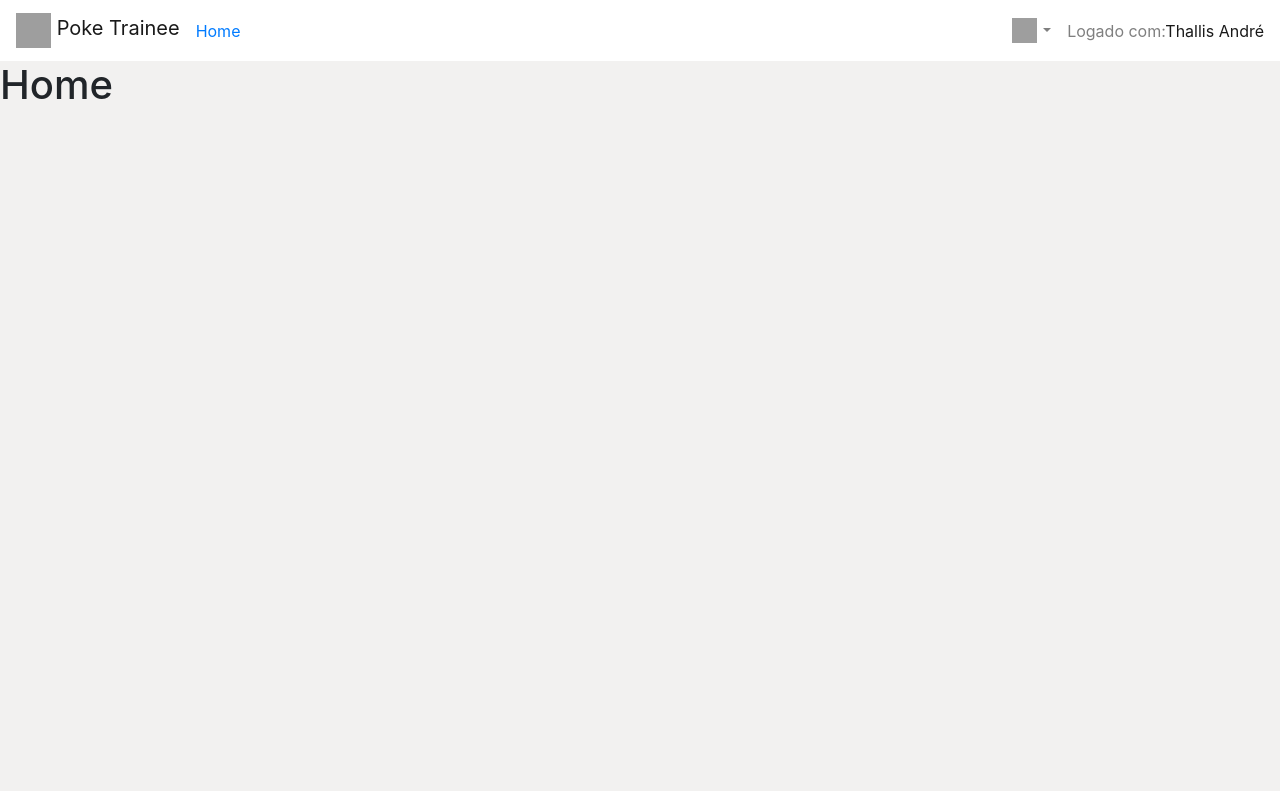
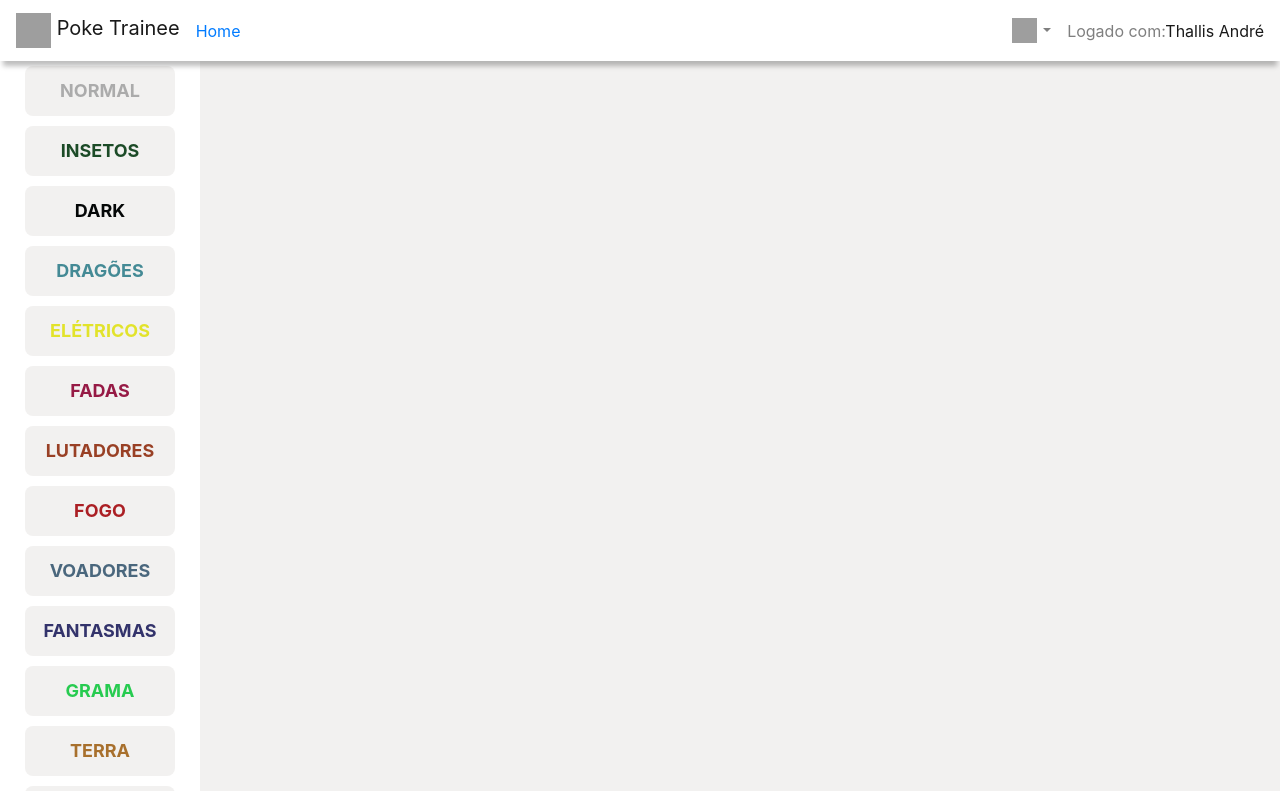
Before and after one commit to thallis-andre/Projeto-Trainee, a React (Create React App) app in the folder frontend/: page / in a window 1280 px wide. Shown: the top 791 px of the page. Built offline with nearby package versions, Linux system fonts and the light colour scheme; grey boxes are pictures that could not be loaded.

Commit message:
Criação da sidebar

```diff
--- a/frontend/src/pages/Header/styles.css
+++ b/frontend/src/pages/Header/styles.css
@@ -1,8 +1,11 @@
 .header {
   background-color: #fff;
+  -webkit-box-shadow: 0px 8px 5px -3px rgba(0, 0, 0, 0.26);
+  -moz-box-shadow: 0px 8px 5px -3px rgba(0, 0, 0, 0.26);
+  box-shadow: 0px 8px 5px -3px rgba(0, 0, 0, 0.26);
 }
 
-.dropdown-img .nav-link{
-  color: rgba(0,0,0,.5);
+.dropdown-img .nav-link {
+  color: rgba(0, 0, 0, 0.5);
   padding-left: 6px !important;
 }
--- a/frontend/src/pages/Home/index.js
+++ b/frontend/src/pages/Home/index.js
@@ -2,14 +2,16 @@ import React from 'react';
 
 import './styles.css';
 
-import Header from '../Header'
+import Sidebar from '../Sidebar'
+import Pokemon from '../Pokemon'
 
 
 function Home() {
   return (
-    <>
-      <h1>Home</h1>
-    </>
+    <div className="container-home">
+    <Sidebar />
+    <Pokemon />
+    </div>
   );
 }
 
--- a/frontend/src/pages/Home/styles.css
+++ b/frontend/src/pages/Home/styles.css
@@ -0,0 +1,4 @@
+/* .container-home {
+  display: flex;
+  justify-content: space-between;
+} */
--- /dev/null
+++ b/frontend/src/pages/Pokemon/index.js
@@ -0,0 +1,13 @@
+import React, { useState } from 'react';
+
+import './styles.css';
+
+
+function Pokemon() {
+
+  return (
+      <h1>Pokemon</h1>
+  );
+}
+
+export default Pokemon;
--- /dev/null
+++ b/frontend/src/pages/Pokemon/styles.css
@@ -0,0 +1,23 @@
+.sidebar-container {
+  background-color: #fff;
+  display: flex;
+  flex-direction: column;
+  max-width: 200px;
+  align-items: center;
+}
+
+.pokemon-type {
+  max-width: 150px;
+  width: 150px;
+  margin: 5px 0;
+  padding: 10px;
+  border: 0;
+  border-radius: 8px;
+  background: #f2f1f0;
+  font-weight: 700;
+  text-decoration: none;
+  font-size: 18px;
+  line-height: 30px;
+  outline: 0 !important;
+
+}
--- /dev/null
+++ b/frontend/src/pages/Sidebar/index.js
@@ -0,0 +1,49 @@
+import React, { useState } from 'react';
+
+import './styles.css';
+
+
+function Sidebar() {
+  // const tiposPokemons = ['Normal', 'Bug', 'Dark', 'Dragon', 'Electric', 'Fairy', 'Fighting', 'Fire', 'Flying', 'Ghost', 'Grass', 'Ground', 'Ice', 'Poison', 'Psychic', 'Rock', 'Steel', 'Water']
+  // const pokemonsTypes = ['Normal', 'Insetos', 'Dark', 'Dragões', 'Elétricos', 'Fadas', 'Lutadores', 'Fogo',
+  // 'Voadores', 'Fantasmas', 'Grama', 'Terra', 'Gelo', 'Venenosos', 'Psíquicos', 'Pedra', 'Metal', 'Aquáticos']
+
+  const [isFocus, setIsFocus] = useState('')
+
+  const pokemonsTypes = [
+    { type: 'NORMAL', color: '#ababab' },
+    { type: 'INSETOS', color: '#1c4b27' },
+    { type: 'DARK', color: '#040707' },
+    { type: 'DRAGÕES', color: '#448a95' },
+    { type: 'ELÉTRICOS', color: '#e2e32b' },
+    { type: 'FADAS', color: '#961a45' },
+    { type: 'LUTADORES', color: '#994025' },
+    { type: 'FOGO', color: '#ab1f24' },
+    { type: 'VOADORES', color: '#4a677d' },
+    { type: 'FANTASMAS', color: '#33336b' },
+    { type: 'GRAMA', color: '#27cb50' },
+    { type: 'TERRA', color: '#a8702d' },
+    { type: 'GELO', color: '#86d2f5' },
+    { type: 'VENENOSOS', color: '#9b69da' },
+    { type: 'PSÍQUICOS', color: '#f71d92' },
+    { type: 'PEDRA', color: '#48190b' },
+    { type: 'METAL', color: '#60756e' },
+    { type: 'AQUÁTICOS', color: '#1552e1' }
+  ]
+  return (
+    <div className="sidebar-container">
+
+
+      { pokemonsTypes.map(pokemonsTypes => (
+        <button className="pokemon-type"
+        onClick={() => setIsFocus(pokemonsTypes.type)}
+        style={{ color: isFocus === pokemonsTypes.type ? '#fff' : pokemonsTypes.color, backgroundColor: isFocus === pokemonsTypes.type ? 'red' : '#f2f1f0'  }} >
+
+          {pokemonsTypes.type}
+          </button>
+      ))}
+    </div>
+  );
+}
+
+export default Sidebar;
--- /dev/null
+++ b/frontend/src/pages/Sidebar/styles.css
@@ -0,0 +1,22 @@
+.sidebar-container {
+  background-color: #fff;
+  display: flex;
+  flex-direction: column;
+  max-width: 200px;
+  align-items: center;
+}
+
+.pokemon-type {
+  max-width: 150px;
+  width: 150px;
+  margin: 5px 0;
+  padding: 10px;
+  border: 0;
+  border-radius: 8px;
+  background: #f2f1f0;
+  font-weight: 700;
+  text-decoration: none;
+  font-size: 18px;
+  line-height: 30px;
+  outline: 0 !important;
+}
```
